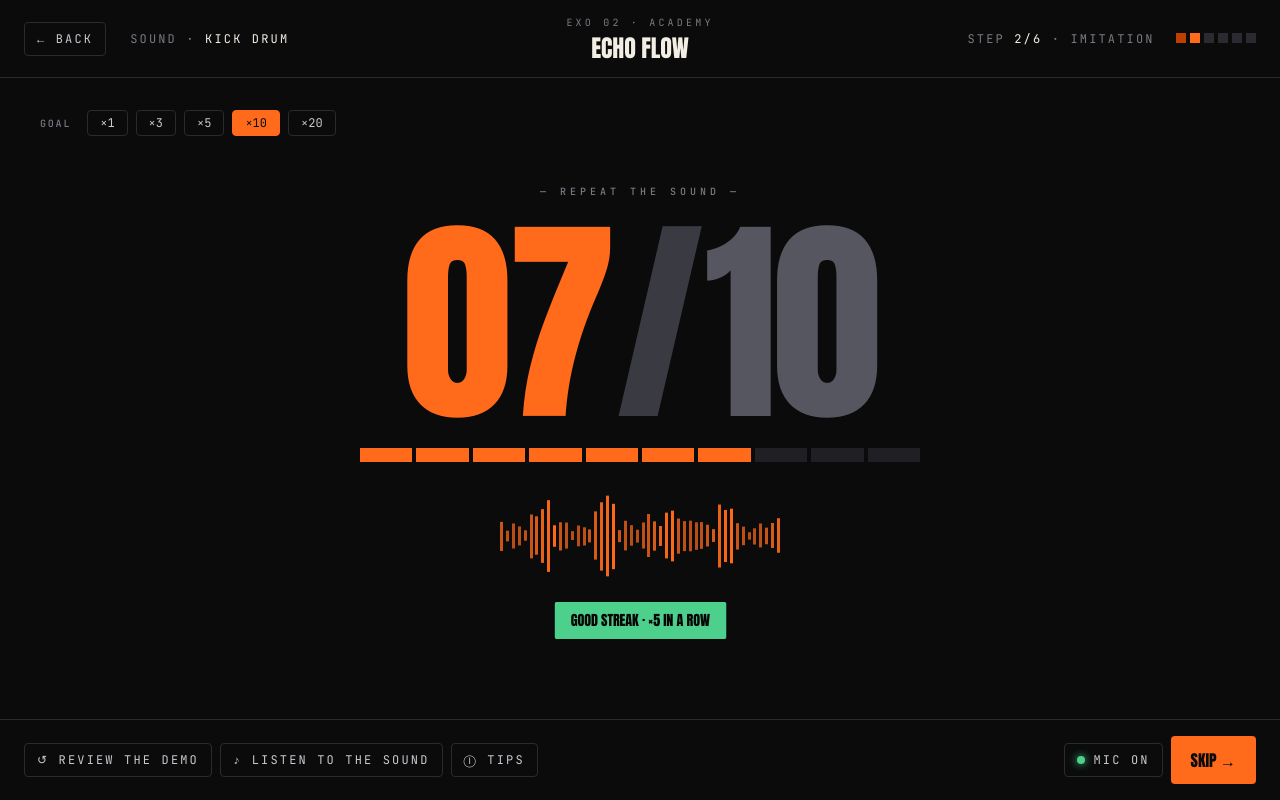
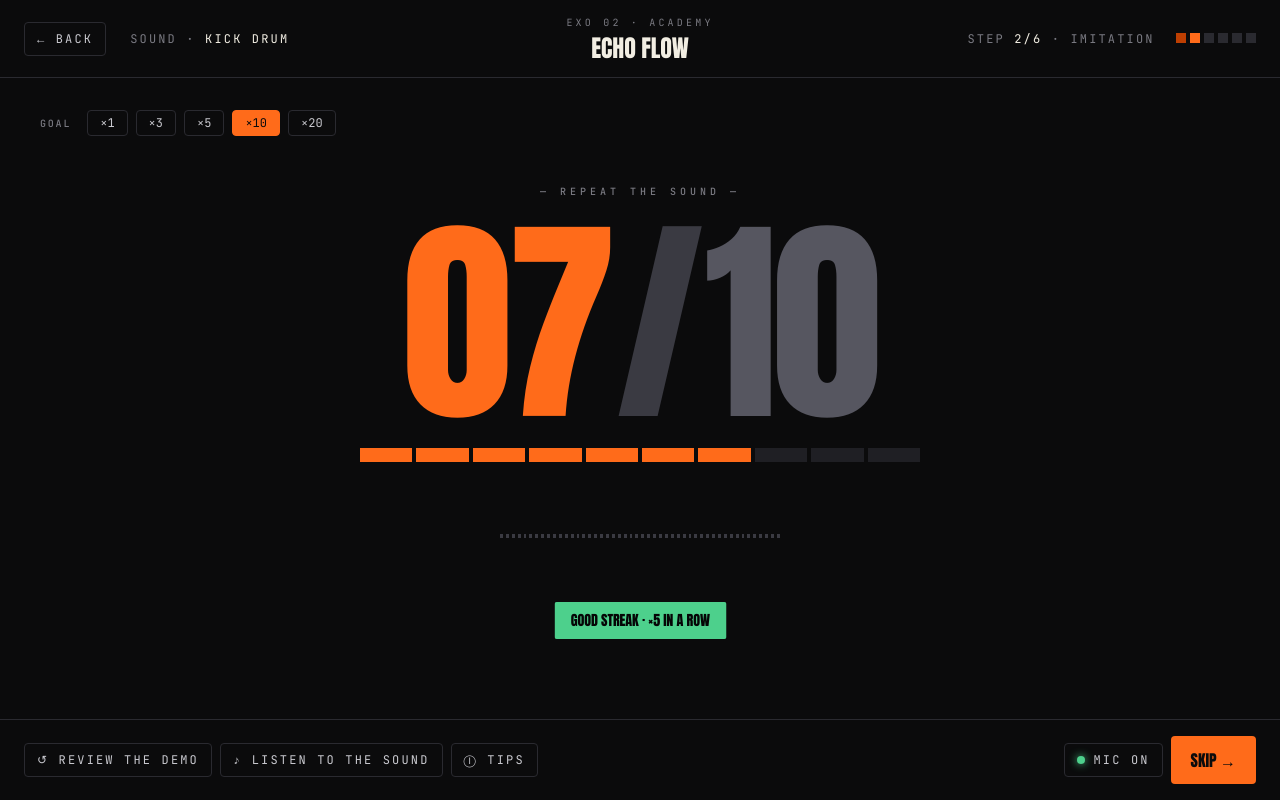
Before and after one commit to ONEmanLAW/Cypher, a Vue app: page /exo-02 in a window 1280 px wide. Built offline with nearby package versions, Linux system fonts and the light colour scheme; no server answers.

Commit message:
Added waveform changes and reacts to sound.

```diff
--- a/src/components/ui/BaseWaveform.vue
+++ b/src/components/ui/BaseWaveform.vue
@@ -1,33 +1,77 @@
 <script setup>
-import { ref, onMounted } from 'vue'
+import { ref, onMounted, onBeforeUnmount } from 'vue'
 
 const props = defineProps({
-  // hauteurs des barres, valeurs 0 -> 1. Si absent : animation de démo
-  levels: { type: Array, default: null },
   barCount: { type: Number, default: 80 },
 })
 
-const fake = ref([])
+const levels = ref(Array.from({ length: props.barCount }, () => 0))
+const active = ref(false)
 
-onMounted(() => {
-  if (props.levels) return // vrai son fourni -> pas de démo
-  fake.value = Array.from(
-    { length: props.barCount },
-    () => 0.2 + Math.random() * 0.8,
-  )
-})
+let audioCtx = null
+let analyser = null
+let source = null
+let stream = null
+let rafId = null
+let freqData = null
+
+function start() {
+  navigator.mediaDevices
+    .getUserMedia({ audio: true })
+    .then((s) => {
+      stream = s
+      audioCtx = new (window.AudioContext || window.webkitAudioContext)()
+      source = audioCtx.createMediaStreamSource(stream)
+      analyser = audioCtx.createAnalyser()
+      analyser.fftSize = 256
+      analyser.smoothingTimeConstant = 0.8
+      source.connect(analyser)
+      freqData = new Uint8Array(analyser.frequencyBinCount)
+      loop()
+    })
+    .catch((err) => {
+      console.warn('Micro indisponible:', err)
+    })
+}
+
+function loop() {
+  analyser.getByteFrequencyData(freqData)
+
+  // on n'utilise que la plage utile (voix/beatbox), pas tout le spectre
+  const usable = Math.floor(freqData.length * 0.6)
+
+  let sum = 0
+  for (let i = 0; i < usable; i++) sum += freqData[i]
+  const avg = sum / usable
+  active.value = avg > 20   // seuil revenu à la valeur d'origine
+
+  const out = new Array(props.barCount)
+  const step = usable / props.barCount
+  for (let i = 0; i < props.barCount; i++) {
+    out[i] = freqData[Math.floor(i * step)] / 255
+  }
+  levels.value = out
+
+  rafId = requestAnimationFrame(loop)
+}
+
+function stop() {
+  if (rafId) cancelAnimationFrame(rafId)
+  if (stream) stream.getTracks().forEach((t) => t.stop())
+  if (audioCtx) audioCtx.close()
+}
+
+onMounted(start)
+onBeforeUnmount(stop)
 </script>
 
 <template>
-  <div class="bars">
+  <div class="bars" :class="{ active }">
     <span
-      v-for="(h, i) in (levels ?? fake)"
+      v-for="(h, i) in levels"
       :key="i"
       class="bar"
-      :style="{
-        height: `${h * 100}%`,
-        animationDelay: `${(i % 10) * 0.08}s`,
-      }"
+      :style="{ height: `${Math.max(h, 0.04) * 100}%` }"
     />
   </div>
 </template>
@@ -36,20 +80,19 @@ onMounted(() => {
 .bars {
   display: flex;
   align-items: center;
-  justify-content: center;
+  justify-content: flex-start;
   height: 100px;
   gap: 3px;
 }
 
 .bar {
   width: 4px;
-  background: var(--orange-500);
+  background: var(--ink-5);
   transform-origin: center;
-  animation: pulse 1.2s ease-in-out infinite;
+  transition: height 0.08s linear, background-color 0.2s;
 }
 
-@keyframes pulse {
-  0%, 100% { transform: scaleY(0.3); opacity: 0.7; }
-  50%      { transform: scaleY(1);   opacity: 1; }
+.bars.active .bar {
+  background: var(--orange-500);
 }
 </style>
```
